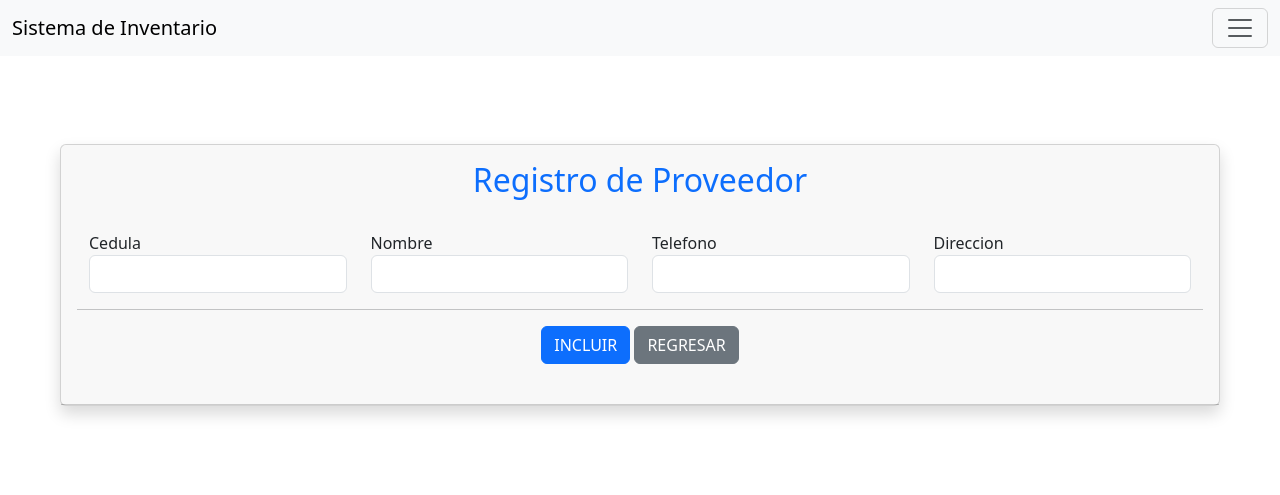
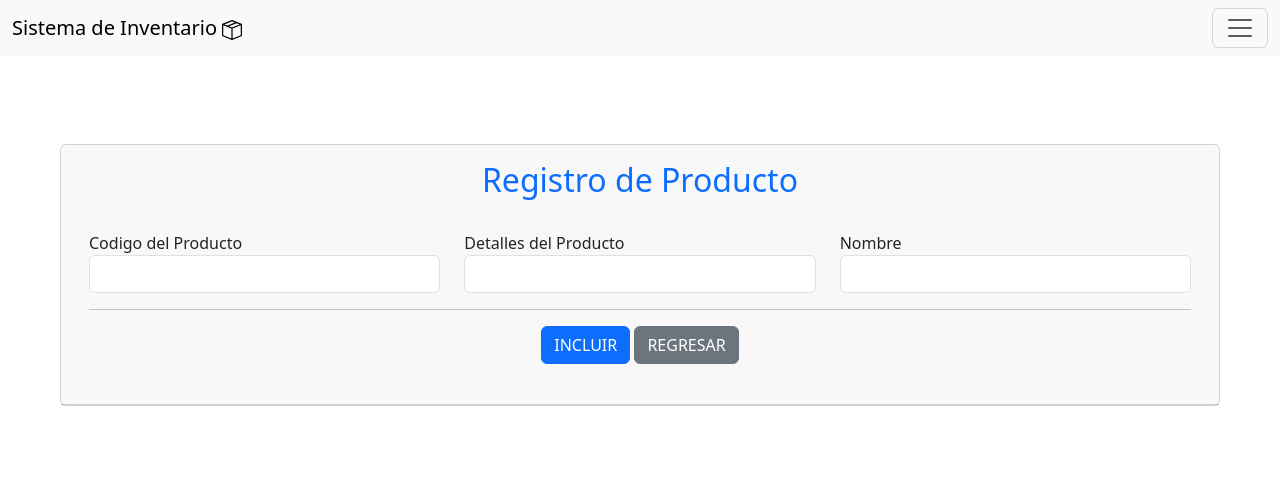
Before and after one commit to rijalss/Proyecto-universidad, a PHP site: page /index.php in a window 1280 px wide. Shown: the top 495 px of the page. Run offline with PHP 8.4, Linux system fonts and the light colour scheme; some libraries are stand-ins or nearby versions.

Commit message:
Agregue algunos iconos con engels

```diff
--- a/index.php
+++ b/index.php
@@ -1,6 +1,6 @@
 <?php
 
-$pagina = 'proveedor';
+$pagina = 'producto';
 
 if(!empty ($_GET['pagina'])){
     $pagina = $_GET['pagina'];
--- a/public/commun/menu.php
+++ b/public/commun/menu.php
@@ -1,6 +1,7 @@
 <nav class="navbar bg-body-tertiary fixed-top">
     <div class="container-fluid">
-        <a class="navbar-brand" href="#">Sistema de Inventario</a>
+        <a class="navbar-brand " href="#">Sistema de Inventario <img width="20PX" src="public/img/box-seam.svg" alt=""></a>
+
         <button class="navbar-toggler" type="button" data-bs-toggle="offcanvas" data-bs-target="#offcanvasNavbar" aria-controls="offcanvasNavbar" aria-label="Toggle navigation">
         <span class="navbar-toggler-icon"></span>
         </button>
@@ -36,6 +37,9 @@
                 <li><a class="dropdown-item" href="#">Something else here</a></li>
                 </ul>
             </li>
+            <li class="nav-item">
+                <a class="nav-link" href="?pagina=login"><img width="20PX" src="public/img/box-arrow-left.svg" alt="">  Salir</a>
+            </li>
             </ul>
         </div>
         </div>
--- a/views/producto.php
+++ b/views/producto.php
@@ -7,6 +7,7 @@
     <link href="https://cdn.lineicons.com/4.0/lineicons.css" rel="stylesheet" />
     <link rel="stylesheet" href="public/bootstrap/css/bootstrap.min.css">
 	<link rel="stylesheet" href="public/bootstrap/css/style.css">
+
 </head>
 <body>
     <!-- Header -->
```
Also changed, not shown: public/img/box-arrow-left.svg (added), public/img/box-seam-fill.svg (added), public/img/box-seam.svg (added).
